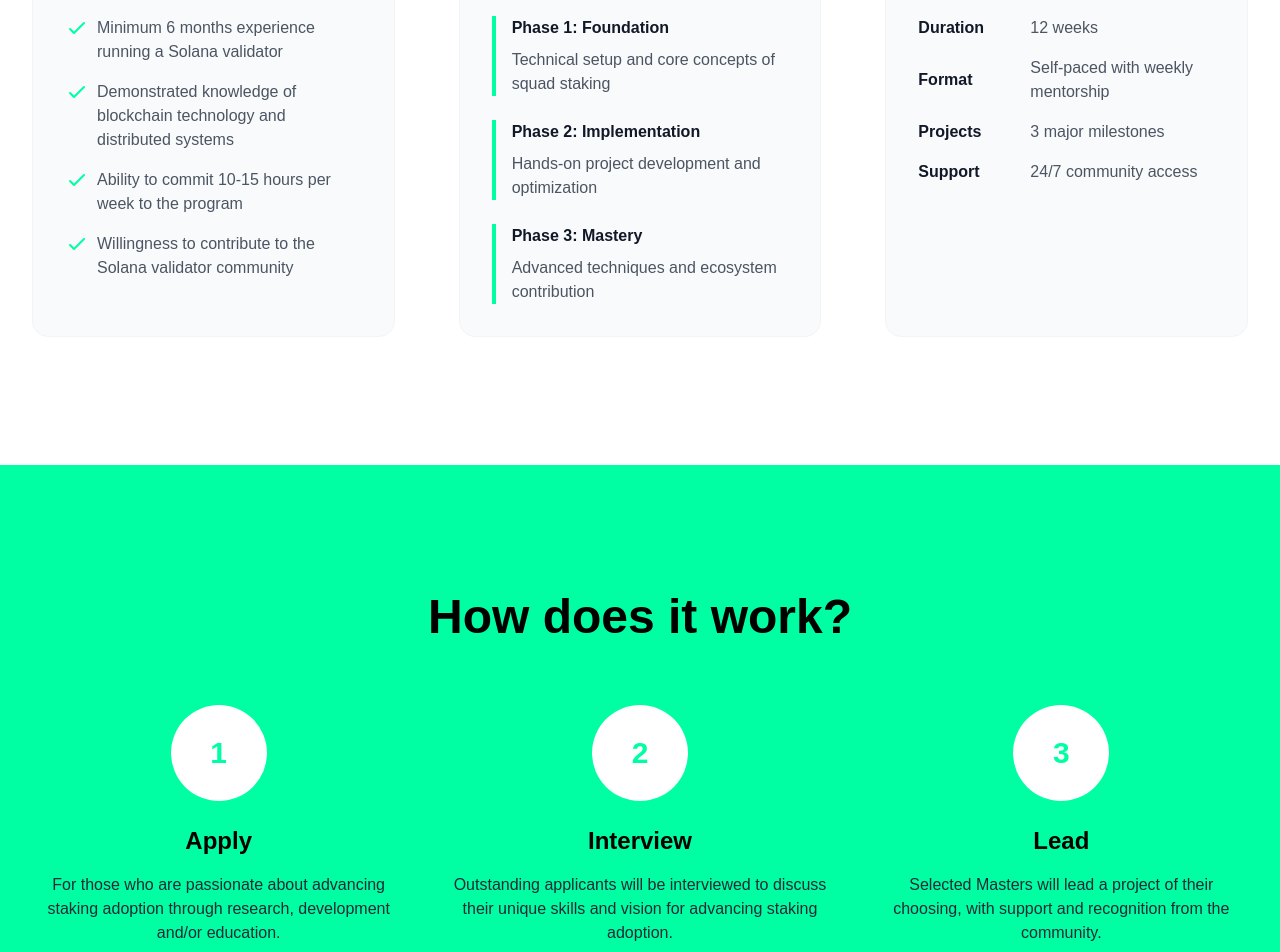
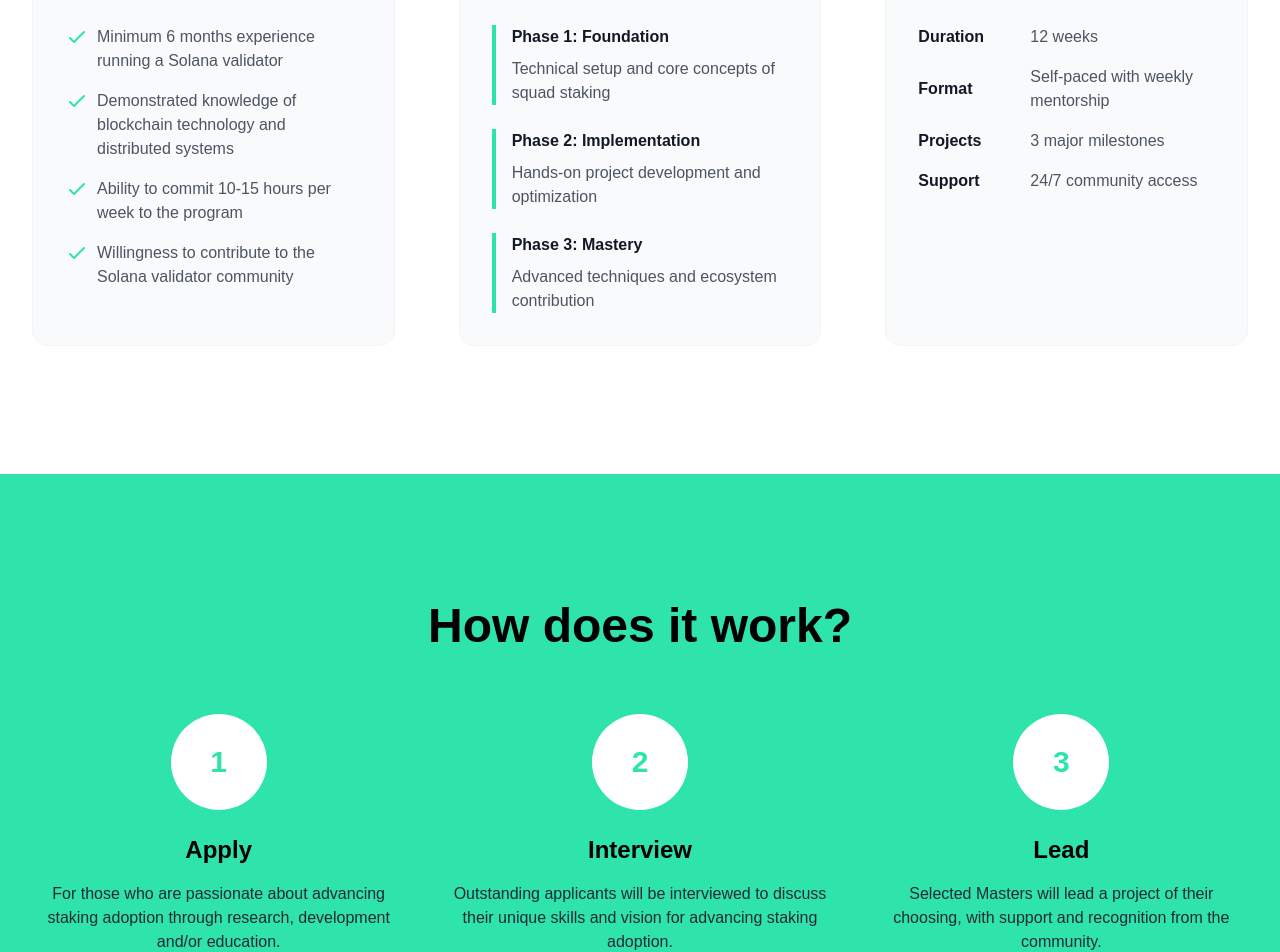
Before and after one commit to SCGilbert/Staking-Mastery-Program, a Next.js app: page /mastery in a window 1280 px wide. Shown: the part 1531-2483 px from the top of the page. Built offline with nearby package versions, Linux system fonts and the light colour scheme.

Commit message:
Refactor MasteryPage layout: Removed fixed header for improved layout, updated color scheme for navigation and sections, and enhanced content structure for better user engagement. Adjusted styles for application process and FAQ sections to maintain consistency and clarity.

```diff
--- a/app/mastery/page.js
+++ b/app/mastery/page.js
@@ -39,7 +39,7 @@ export default function MasteryPage() {
   return (
     <div className="min-h-screen flex flex-col bg-white">
       {/* Top Navigation */}
-      <header className="fixed w-full z-50 bg-white">
+      <header className="w-full bg-white">
         {/* Main Navigation */}
         <nav className="border-b border-gray-100">
           <div className="max-w-7xl mx-auto px-4 sm:px-6 lg:px-8">
@@ -60,13 +60,13 @@ export default function MasteryPage() {
 
               {/* Navigation Links */}
               <div className="flex items-center space-x-8">
-                <a href="#" className="text-gray-600 hover:text-[#00FFA3] transition-colors">
+                <a href="#" className="text-gray-600 hover:text-[#2fe4ab] transition-colors">
                   Opportunities
                 </a>
-                <a href="#" className="text-gray-600 hover:text-[#00FFA3] transition-colors">
+                <a href="#" className="text-gray-600 hover:text-[#2fe4ab] transition-colors">
                   Mastery Program
                 </a>
-                <a href="#" className="text-gray-600 hover:text-[#00FFA3] transition-colors">
+                <a href="#" className="text-gray-600 hover:text-[#2fe4ab] transition-colors">
                   Techne Credential
                 </a>
               </div>
@@ -91,8 +91,7 @@ export default function MasteryPage() {
         </div>
       </header>
 
-      {/* Add margin-top to account for fixed header */}
-      <div className="mt-24">
+      {/* Remove margin-top since header is not fixed anymore */}
       {/* Hero Section */}
       <section className="w-full bg-white pt-32 pb-20">
         <div className="max-w-7xl mx-auto px-4 sm:px-6 lg:px-8">
@@ -108,7 +107,7 @@ export default function MasteryPage() {
       </section>
 
       {/* What's a Staking Master Section */}
-        <section className="w-full bg-[#00FFA3] py-32">
+      <section className="w-full bg-[#2fe4ab] py-32">
         <div className="max-w-7xl mx-auto px-4 sm:px-6 lg:px-8">
           <div className="grid grid-cols-1 lg:grid-cols-2 gap-16 items-center">
             <div>
@@ -124,10 +123,11 @@ export default function MasteryPage() {
             </div>
             <div className="relative h-[400px] rounded-2xl overflow-hidden">
               <Image
-                  src="/master-statue.jpg"
+                src="/whats_a_staking_master_hero.avif"
                 alt="Ancient Greek Master Statue"
                 fill
                 className="object-cover"
+                priority
               />
             </div>
           </div>
@@ -139,29 +139,29 @@ export default function MasteryPage() {
         <div className="max-w-7xl mx-auto px-4 sm:px-6 lg:px-8">
           <div className="grid grid-cols-1 lg:grid-cols-3 gap-16">
             {/* Requirements Card */}
-              <div className="bg-gray-50 p-8 rounded-2xl border border-gray-100 hover:border-[#00FFA3] transition-colors duration-300">
+            <div className="bg-gray-50 p-8 rounded-2xl border border-gray-100 hover:border-[#2fe4ab] transition-colors duration-300">
               <h3 className="text-2xl font-bold text-black mb-6">Requirements</h3>
               <ul className="space-y-4">
                 <li className="flex items-start">
-                    <svg className="h-6 w-6 text-[#00FFA3] mr-2 flex-shrink-0" fill="none" stroke="currentColor" viewBox="0 0 24 24">
+                  <svg className="h-6 w-6 text-[#2fe4ab] mr-2 flex-shrink-0" fill="none" stroke="currentColor" viewBox="0 0 24 24">
                     <path strokeLinecap="round" strokeLinejoin="round" strokeWidth="2" d="M5 13l4 4L19 7" />
                   </svg>
                   <span className="text-gray-600">Minimum 6 months experience running a Solana validator</span>
                 </li>
                 <li className="flex items-start">
-                    <svg className="h-6 w-6 text-[#00FFA3] mr-2 flex-shrink-0" fill="none" stroke="currentColor" viewBox="0 0 24 24">
+                  <svg className="h-6 w-6 text-[#2fe4ab] mr-2 flex-shrink-0" fill="none" stroke="currentColor" viewBox="0 0 24 24">
                     <path strokeLinecap="round" strokeLinejoin="round" strokeWidth="2" d="M5 13l4 4L19 7" />
                   </svg>
                   <span className="text-gray-600">Demonstrated knowledge of blockchain technology and distributed systems</span>
                 </li>
                 <li className="flex items-start">
-                    <svg className="h-6 w-6 text-[#00FFA3] mr-2 flex-shrink-0" fill="none" stroke="currentColor" viewBox="0 0 24 24">
+                  <svg className="h-6 w-6 text-[#2fe4ab] mr-2 flex-shrink-0" fill="none" stroke="currentColor" viewBox="0 0 24 24">
                     <path strokeLinecap="round" strokeLinejoin="round" strokeWidth="2" d="M5 13l4 4L19 7" />
                   </svg>
                   <span className="text-gray-600">Ability to commit 10-15 hours per week to the program</span>
                 </li>
                 <li className="flex items-start">
-                    <svg className="h-6 w-6 text-[#00FFA3] mr-2 flex-shrink-0" fill="none" stroke="currentColor" viewBox="0 0 24 24">
+                  <svg className="h-6 w-6 text-[#2fe4ab] mr-2 flex-shrink-0" fill="none" stroke="currentColor" viewBox="0 0 24 24">
                     <path strokeLinecap="round" strokeLinejoin="round" strokeWidth="2" d="M5 13l4 4L19 7" />
                   </svg>
                   <span className="text-gray-600">Willingness to contribute to the Solana validator community</span>
@@ -170,18 +170,18 @@ export default function MasteryPage() {
             </div>
 
             {/* Structure Card */}
-              <div className="bg-gray-50 p-8 rounded-2xl border border-gray-100 hover:border-[#00FFA3] transition-colors duration-300">
+            <div className="bg-gray-50 p-8 rounded-2xl border border-gray-100 hover:border-[#2fe4ab] transition-colors duration-300">
               <h3 className="text-2xl font-bold text-black mb-6">Program Structure</h3>
               <div className="space-y-6">
-                  <div className="border-l-4 border-[#00FFA3] pl-4">
+                <div className="border-l-4 border-[#2fe4ab] pl-4">
                   <h3 className="font-semibold text-gray-900">Phase 1: Foundation</h3>
                   <p className="mt-2 text-gray-600">Technical setup and core concepts of squad staking</p>
                 </div>
-                  <div className="border-l-4 border-[#00FFA3] pl-4">
+                <div className="border-l-4 border-[#2fe4ab] pl-4">
                   <h3 className="font-semibold text-gray-900">Phase 2: Implementation</h3>
                   <p className="mt-2 text-gray-600">Hands-on project development and optimization</p>
                 </div>
-                  <div className="border-l-4 border-[#00FFA3] pl-4">
+                <div className="border-l-4 border-[#2fe4ab] pl-4">
                   <h3 className="font-semibold text-gray-900">Phase 3: Mastery</h3>
                   <p className="mt-2 text-gray-600">Advanced techniques and ecosystem contribution</p>
                 </div>
@@ -189,7 +189,7 @@ export default function MasteryPage() {
             </div>
 
             {/* Timeline Card */}
-              <div className="bg-gray-50 p-8 rounded-2xl border border-gray-100 hover:border-[#00FFA3] transition-colors duration-300">
+            <div className="bg-gray-50 p-8 rounded-2xl border border-gray-100 hover:border-[#2fe4ab] transition-colors duration-300">
               <h3 className="text-2xl font-bold text-black mb-6">Timeline</h3>
               <div className="space-y-4">
                 <div className="flex items-center space-x-4">
@@ -215,7 +215,7 @@ export default function MasteryPage() {
       </section>
 
       {/* How it Works Section */}
-        <section className="w-full bg-[#00FFA3] py-32">
+      <section className="w-full bg-[#2fe4ab] py-32">
         <div className="max-w-7xl mx-auto px-4 sm:px-6 lg:px-8">
           <h2 className="text-4xl sm:text-5xl font-bold text-black mb-16 text-center">
             How does it work?
@@ -224,7 +224,7 @@ export default function MasteryPage() {
             {/* Apply Step */}
             <div className="text-center">
               <div className="w-24 h-24 mx-auto mb-6 rounded-full bg-white flex items-center justify-center">
-                  <span className="text-3xl font-bold text-[#00FFA3]">1</span>
+                <span className="text-3xl font-bold text-[#2fe4ab]">1</span>
               </div>
               <h3 className="text-2xl font-bold text-black mb-4">Apply</h3>
               <p className="text-gray-800">
@@ -235,7 +235,7 @@ export default function MasteryPage() {
             {/* Interview Step */}
             <div className="text-center">
               <div className="w-24 h-24 mx-auto mb-6 rounded-full bg-white flex items-center justify-center">
-                  <span className="text-3xl font-bold text-[#00FFA3]">2</span>
+                <span className="text-3xl font-bold text-[#2fe4ab]">2</span>
               </div>
               <h3 className="text-2xl font-bold text-black mb-4">Interview</h3>
               <p className="text-gray-800">
@@ -246,7 +246,7 @@ export default function MasteryPage() {
             {/* Lead Step */}
             <div className="text-center">
               <div className="w-24 h-24 mx-auto mb-6 rounded-full bg-white flex items-center justify-center">
-                  <span className="text-3xl font-bold text-[#00FFA3]">3</span>
+                <span className="text-3xl font-bold text-[#2fe4ab]">3</span>
               </div>
               <h3 className="text-2xl font-bold text-black mb-4">Lead</h3>
               <p className="text-gray-800">
@@ -268,7 +268,7 @@ export default function MasteryPage() {
           </p>
           <a
             href="#apply"
-              className="inline-flex items-center px-8 py-4 text-lg font-semibold text-black bg-[#00FFA3] hover:bg-[#00E693] rounded-full transition-colors duration-300"
+            className="inline-flex items-center px-8 py-4 text-lg font-semibold text-black bg-[#2fe4ab] hover:bg-[#00E693] rounded-full transition-colors duration-300"
           >
             Apply Now
           </a>
@@ -285,7 +285,7 @@ export default function MasteryPage() {
             {faqs.map((faq, index) => (
               <div
                 key={index}
-                  className="border border-gray-200 rounded-2xl overflow-hidden hover:border-[#00FFA3] transition-colors duration-300"
+                className="border border-gray-200 rounded-2xl overflow-hidden hover:border-[#2fe4ab] transition-colors duration-300"
               >
                 <button
                   onClick={() => toggleFaq(index)}
@@ -295,7 +295,7 @@ export default function MasteryPage() {
                     {faq.question}
                   </span>
                   <svg
-                      className={`w-6 h-6 text-[#00FFA3] transform transition-transform duration-300 ${
+                    className={`w-6 h-6 text-[#2fe4ab] transform transition-transform duration-300 ${
                       openFaq === index ? 'rotate-180' : ''
                     }`}
                     fill="none"
@@ -327,19 +327,18 @@ export default function MasteryPage() {
             © {new Date().getFullYear()} Squad Staking Mastery
           </div>
           <div className="flex space-x-8 mt-4 sm:mt-0">
-              <a href="#" className="text-gray-600 hover:text-[#00FFA3] transition-colors">
+            <a href="#" className="text-gray-600 hover:text-[#2fe4ab] transition-colors">
               Discord
             </a>
-              <a href="#" className="text-gray-600 hover:text-[#00FFA3] transition-colors">
+            <a href="#" className="text-gray-600 hover:text-[#2fe4ab] transition-colors">
               Twitter
             </a>
-              <a href="#" className="text-gray-600 hover:text-[#00FFA3] transition-colors">
+            <a href="#" className="text-gray-600 hover:text-[#2fe4ab] transition-colors">
               Contact
             </a>
           </div>
         </div>
       </footer>
     </div>
-    </div>
   );
 }
```
Also changed, not shown: public/whats_a_staking_master_hero.avif (added). Lines whose indentation alone changed are shown as unchanged.
